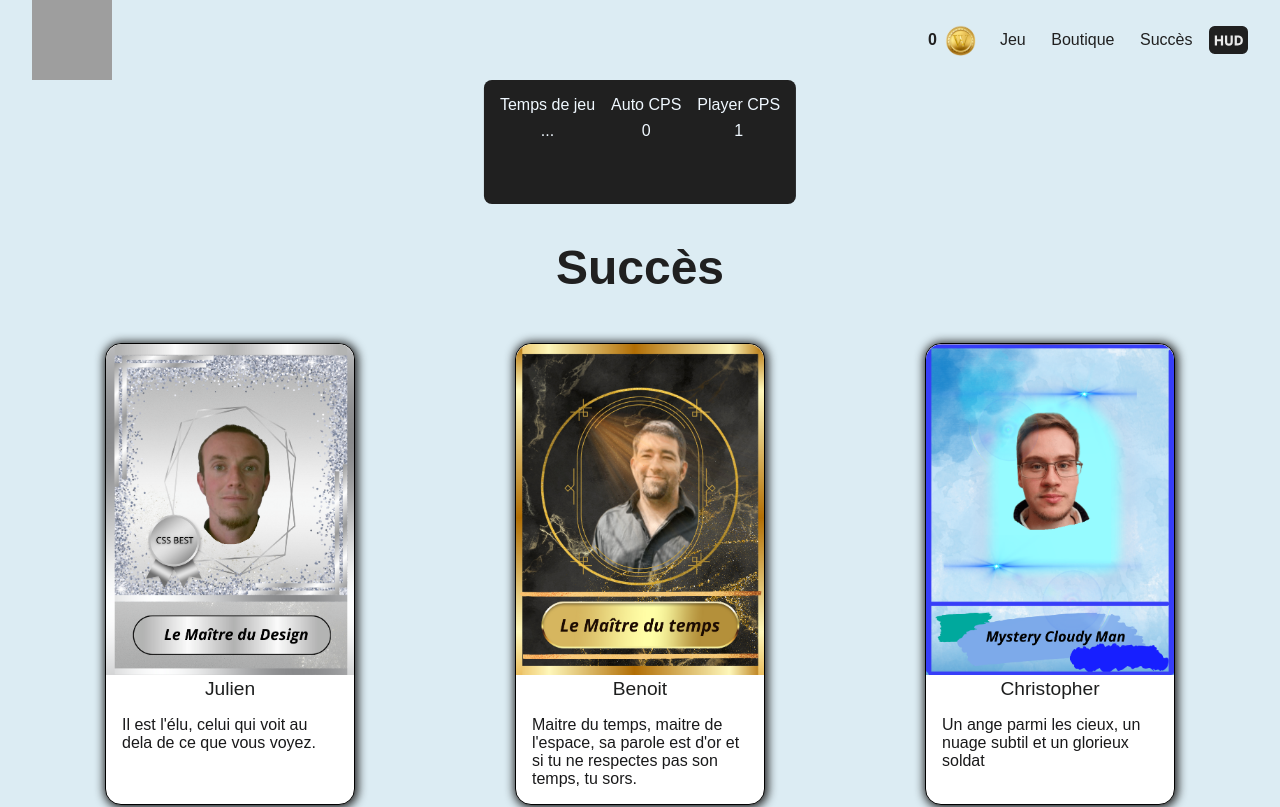
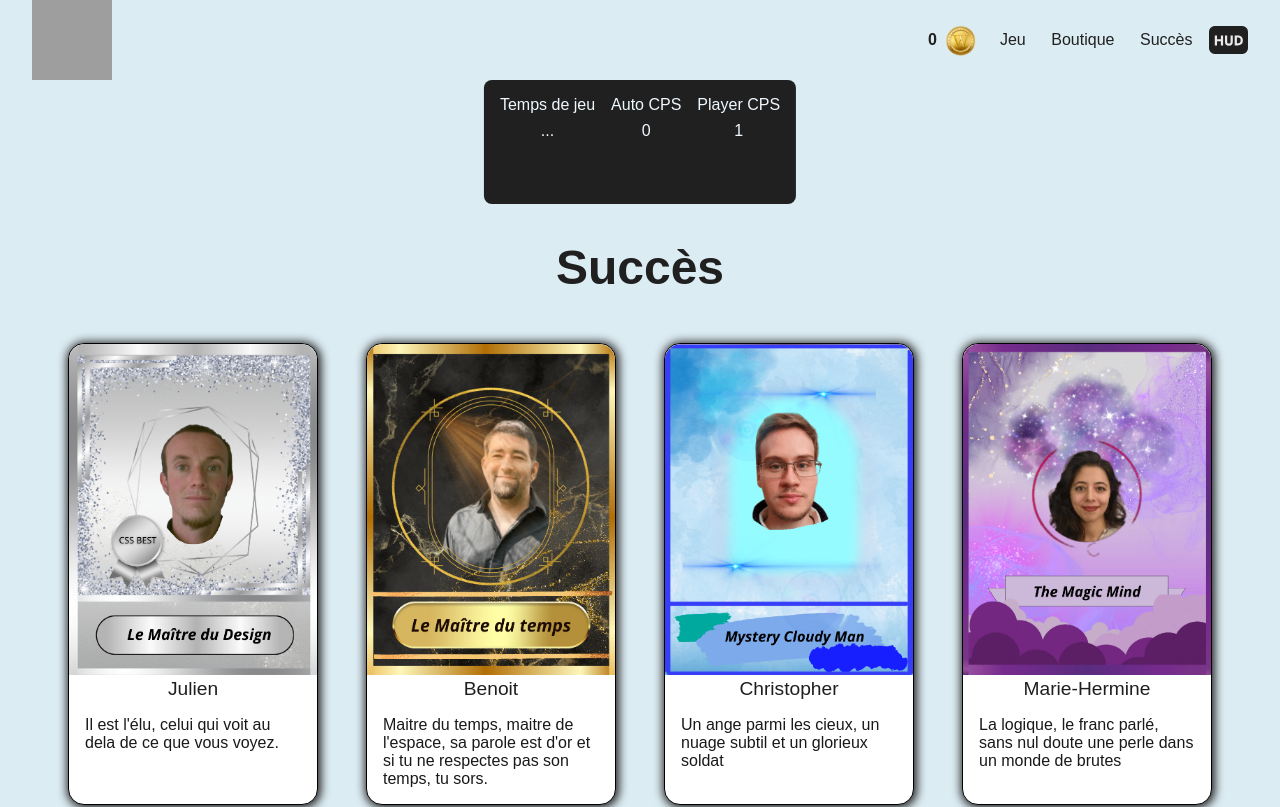
Before and after one commit to Batsave/Xmass-Click, a React (Vite) app: page /achievements in a window 1280 px wide. Shown: the top 807 px of the page. Built offline with nearby package versions, Linux system fonts and the light colour scheme.

Commit message:
add gap to achievement

```diff
--- a/src/scss/achievements.scss
+++ b/src/scss/achievements.scss
@@ -21,5 +21,5 @@ h1 {
   display: flex;
   justify-content: center;
   flex-wrap: wrap;
-  gap: 10rem;
+  gap: 3rem;
 }
```
